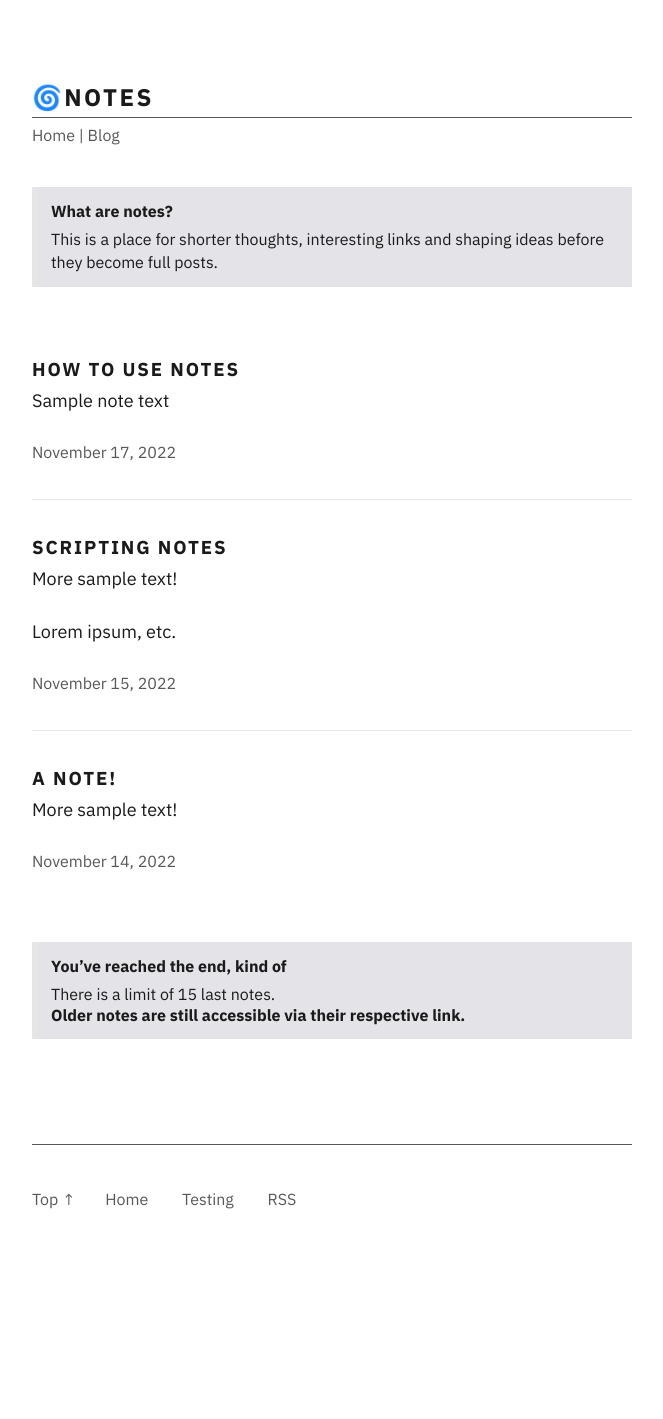
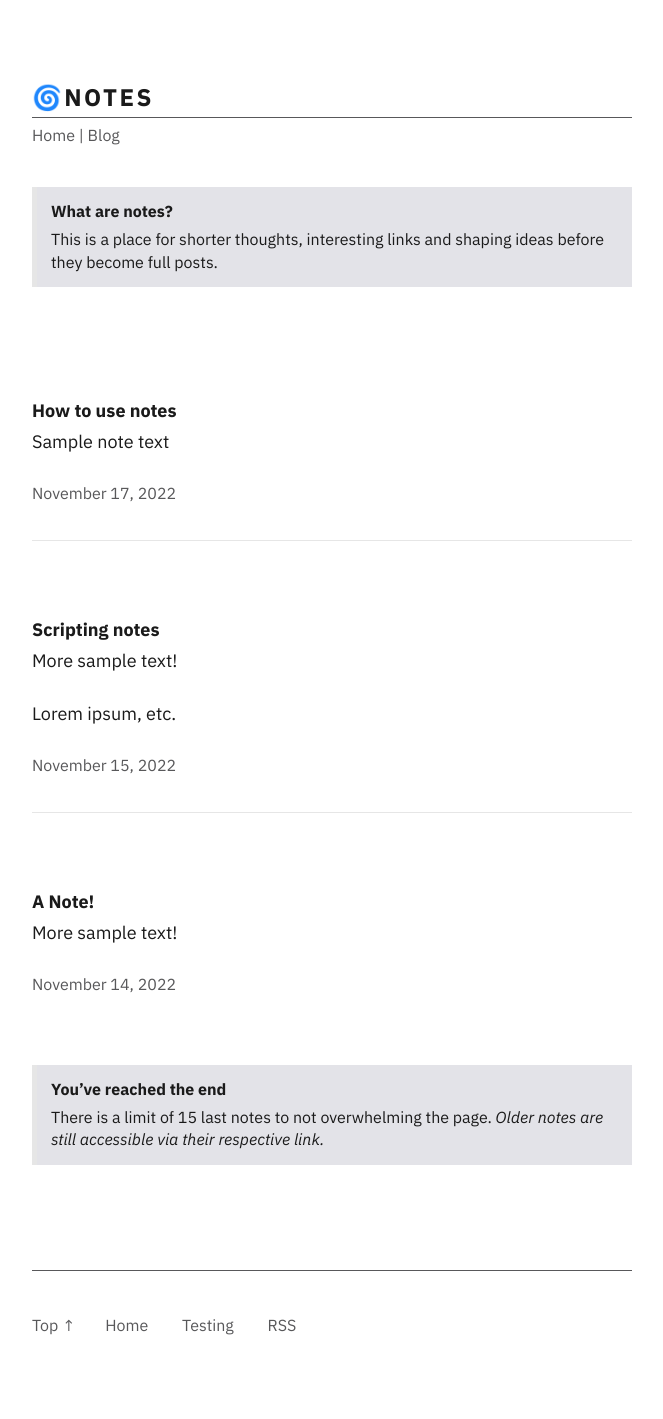
Before and after one commit to suchkow/suchkow.github.io, a Jekyll site: the page built from _no-index/notes.md, in a window 1280 px wide. Shown: the whole page, without its empty margins (308-971 px from the left). Built offline with Jekyll 4.4.1, drawn with Linux system fonts in a browser that asks for light colours; before the commit the page ends 1293 px from its top, so only the background shows below that.

Commit message:
Minor changes were made.

```diff
--- a/_no-index/notes.md
+++ b/_no-index/notes.md
@@ -11,7 +11,6 @@ permalink: /notes
 <div class="callout" markdown="1">
 
 ## What are notes?
-
 This is a place for shorter thoughts, interesting links and shaping ideas before they become full posts.
 
 </div>
@@ -19,7 +18,7 @@ This is a place for shorter thoughts, interesting links and shaping ideas before
 
 {% for post in site.categories.notes limit: 15 %}
 <section class="note-entry" markdown="1">
-<h1><a href="{{post.url}}" style="text-decoration: none;">{{post.title}}</a></h1>
+<h2><a href="{{post.url}}" style="text-decoration: none;">{{post.title}}</a></h2>
 
 {{post.content}}
 
@@ -30,9 +29,8 @@ This is a place for shorter thoughts, interesting links and shaping ideas before
 
 <div class="callout" markdown="1">
 
-## You’ve reached the end, kind of
-
-There is a limit of 15 last notes.
-#### Older notes are still accessible via their respective link.
+## You’ve reached the end
+There is a limit of 15 last notes to not overwhelming the page.
+_Older notes are still accessible via their respective link._
 
 </div>
```
Also changed, not shown: index.md (+0 -2 lines).
